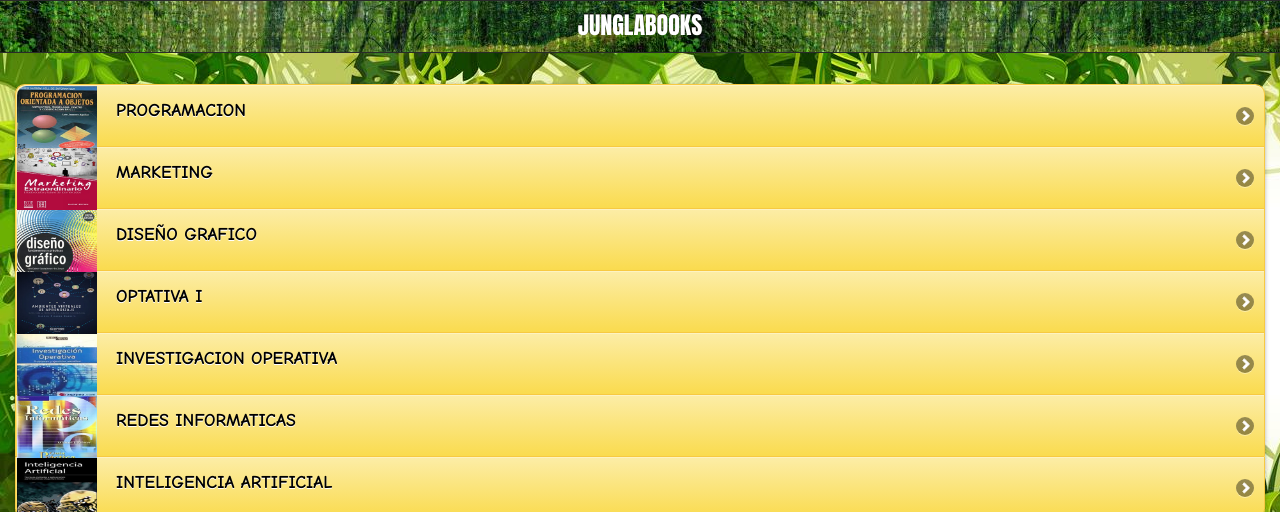
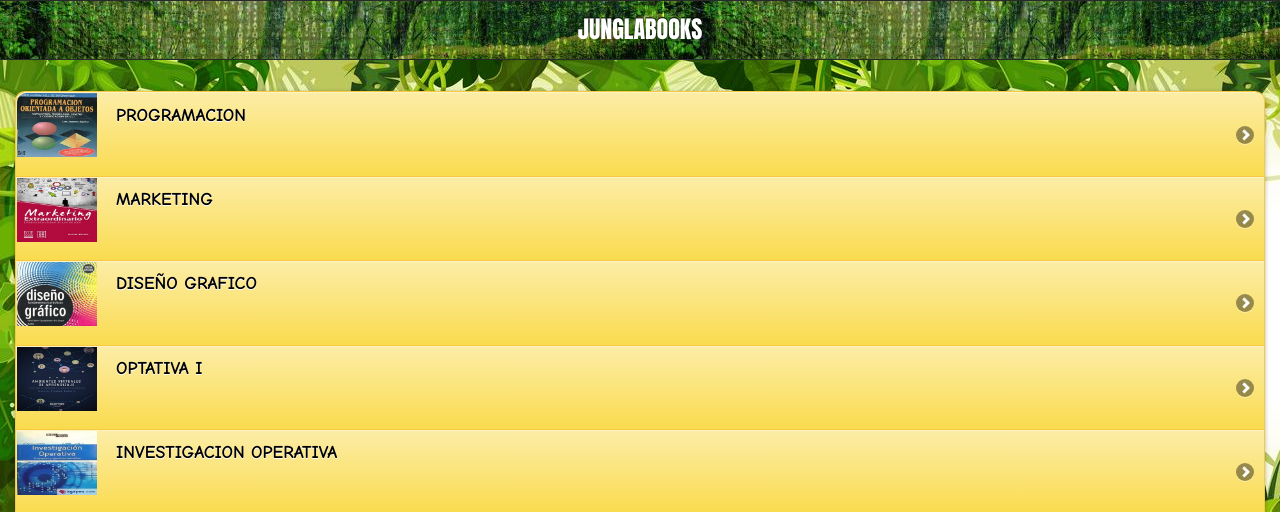
Before and after one commit to JoeEduardo/Programas_, a plain HTML site: page LibrosJungla/index.html in a window 1280 px wide. Shown: the top 512 px of the page. Drawn offline with nearby package versions, Linux system fonts and the light colour scheme.

Commit message:
Add files via upload

```diff
--- a/LibrosJungla/config.xml
+++ b/LibrosJungla/config.xml
@@ -5,7 +5,7 @@
     version   = "1.0.0">
 
 <name>LibrosJungla</name>
-<icon src="imagenes/JunglaLibro.png" gap:platform="android" gap:density="ldpi"/> <!--resolucion de la pantalla la parte de ldpi-->
+<icon src="imagenes/libro-abierto.png" gap:platform="android" gap:density="ldpi"/> <!--resolucion de la pantalla la parte de ldpi-->
 <gap:splash src="cargando.gif" gap:platform="android" gap:density="ldpi"/>
 <gap:splash src="cargando.gif" gap:platform="android" gap:density="mdpi"/>
 <gap:splash src="cargando.gif" gap:platform="android" gap:density="hdpi"/>
@@ -15,9 +15,9 @@
 Un nuevo estilo una nueva forma de leer tus libros favoritos y todo al alcance de un click.
 </description>
 <preference name="permission" value="none"/>
-<author href="https://example.com" email="jegl-@hotmail.com.com">
+<author href="https://example.com" email="garcialopezjoel2019@gmail.com.com">
 Joel Garcia &amp; Kelly Baque
 </author>
 <!--EXTENSIONES-->
-<plugin name="cordova-plugin-file-transfer" spec="~1.7.1" />
+
 </widget>
--- a/LibrosJungla/index.html
+++ b/LibrosJungla/index.html
@@ -4,7 +4,6 @@
 <meta charset="utf-8">
 <title>INICIO</title>
 <link href="jquery-mobile/jquery.mobile-1.0.min.css" rel="stylesheet" type="text/css"/>
-<link href="librerias/bootstrap.min.css" rel="stylesheet" type="text/css">
 <script src="jquery-mobile/jquery-1.6.4.min.js" type="text/javascript"></script>
 <script src="jquery-mobile/jquery.mobile-1.0.min.js" type="text/javascript"></script>
 </head>
@@ -23,7 +22,7 @@
 <ul data-role="listview" data-inset="true" data-theme="e" data-dividertheme="a">
 <li><a href="lista_contenidos/lista_uno.html"><img src="imagenes/portada_programacion.jpg"/><FONT face="Comic Sans MS, cursive" SIZE=4 COLOR="black">PROGRAMACION</FONT></a></li>
 <li><a href="lista_contenidos/lista_dos.html"><img src="imagenes/portada_Marketing.jpg"/><FONT face="Comic Sans MS, cursive" SIZE=4 COLOR="black">MARKETING</FONT></a></li>
-<li><a href="lista_contenidos/lista_tres.html"><img src="imagenes/diseño_portada.jpg"/><FONT face="Comic Sans MS, cursive" SIZE=4 COLOR="black">DISEÑO GRAFICO</FONT></a></li>
+<li><a href="lista_contenidos/lista_tres.html"><img src="imagenes/diseno_portada.jpg"/><FONT face="Comic Sans MS, cursive" SIZE=4 COLOR="black">DISEÑO GRAFICO</FONT></a></li>
 <li><a href="lista_contenidos/lista_cuarta.html"><img src="imagenes/optativa_portada.jpg"/><FONT face="Comic Sans MS, cursive" SIZE=4 COLOR="black">OPTATIVA I</FONT></a></li>
 <li><a href="lista_contenidos/lista_quinta.html"><img src="imagenes/investigacion_portada.jpg"/><FONT face="Comic Sans MS, cursive" SIZE=4 COLOR="black">INVESTIGACION OPERATIVA</FONT></a></li>
 <li><a href="lista_contenidos/lista_sexta.html"><img src="imagenes/redes_portada.jpg"/><FONT face="Comic Sans MS, cursive" SIZE=4 COLOR="black">REDES INFORMATICAS</FONT></a></li>
```
Also changed, not shown: LibrosJungla/imagenes/diseno_portada.jpg (added), 1 other file.
